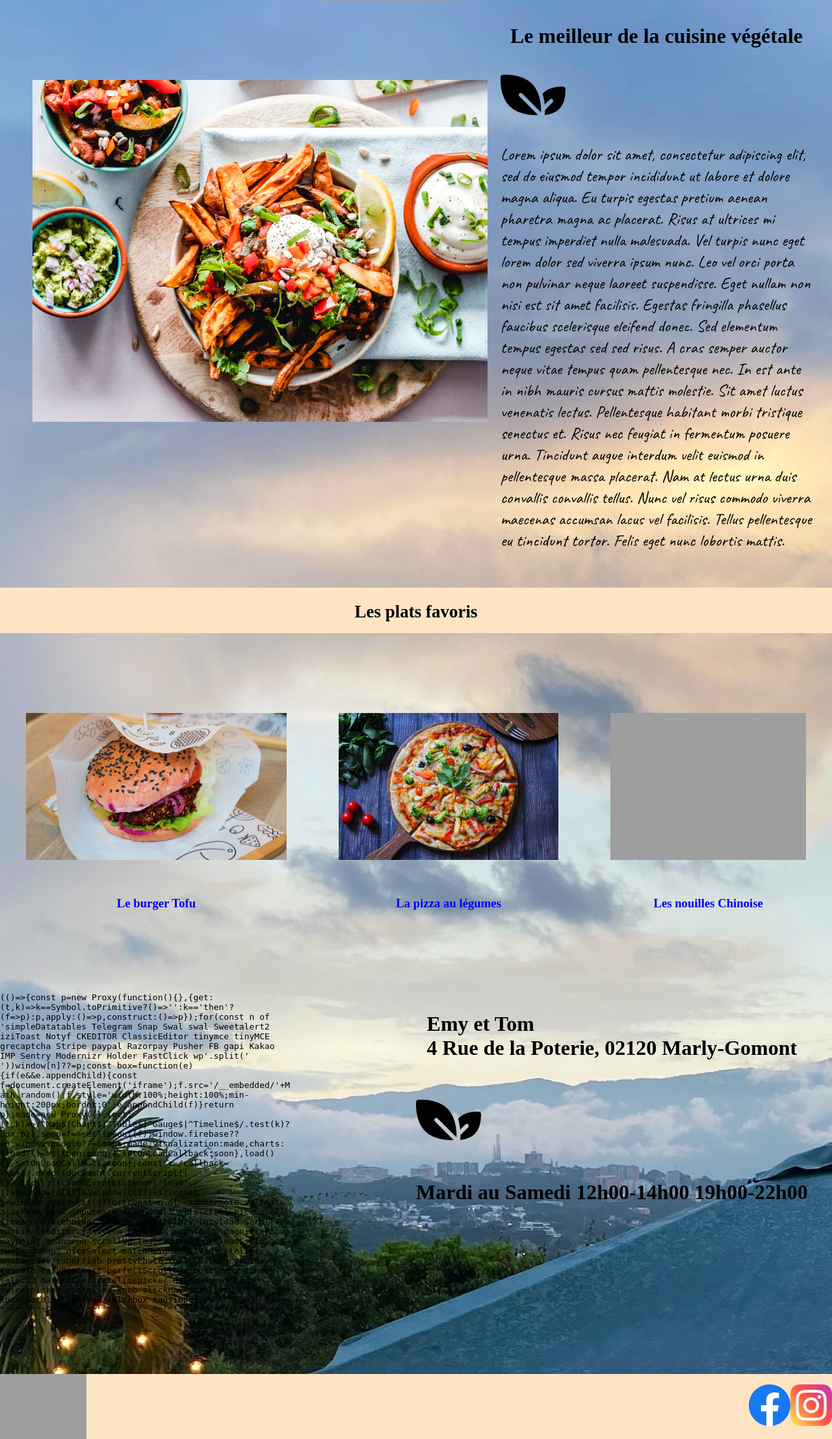
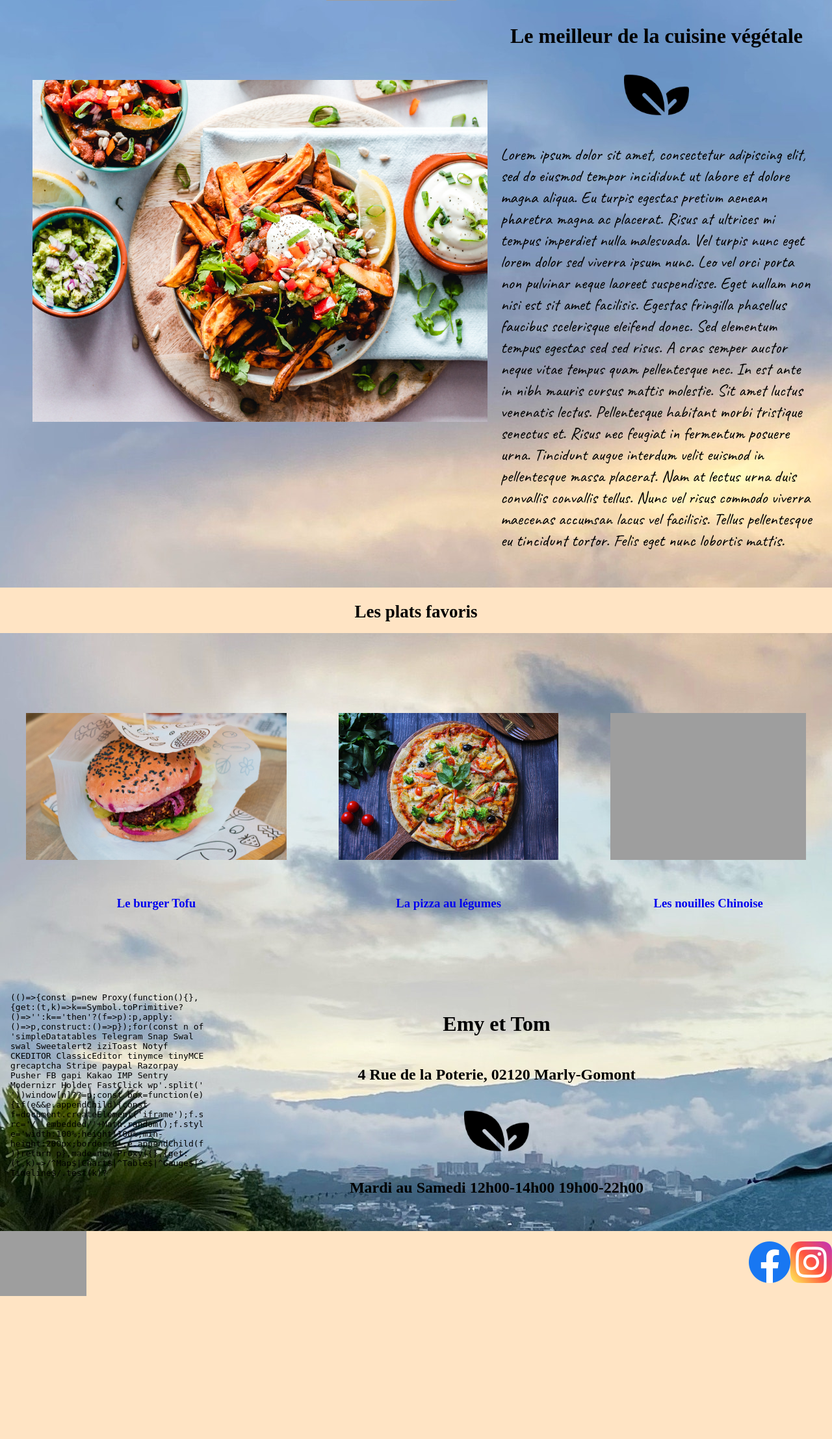
Before and after one commit to Gpuppy/Resto-Emy-et-Tom, a PHP site: page / in a window 1280 px wide. Shown: the part 134-2348 px from the top of the page at 65% size. After the commit the page ends 2128 px from the top, so only its background shows below. Run offline with PHP 8.4, Linux system fonts and the light colour scheme; some libraries are stand-ins or nearby versions; some web fonts are replaced; grey boxes are pictures that could not be loaded.

Commit message:
thirteenth commit

```diff
--- a/Style.css
+++ b/Style.css
@@ -111,10 +111,19 @@ h1
 
 .V-logo
 {
-    display:flex;
-    justify-items: center;
+    display:block;
+    justify-content: center;
     width: 100px;
     height:100px;
+
+}
+
+img.V-logo
+{
+    display:block;
+    justify-content: center;
+    margin-right: auto;
+    margin-left: auto;
 }
 
 p
@@ -182,9 +191,9 @@ a:link
 .iframe
 {
     display: flex;
-    height: 300;
-    width:300 ;
-    margin-bottom: 100px;
+    width: auto;
+    margin-left:1em ;
+    margin-bottom: 5em ;/*100px;*/
 }
 .map
 {
@@ -205,17 +214,27 @@ a:link
 .address-horaires
 {
     display:flex;
-    justify-content:first baseline;
+    justify-content:space-evenly;
     flex-direction: column;
     margin-bottom: 30px;
-
+    width:70%;
+    min-height: auto;
 }
 
 .address-horaires h4{
     display: flex;
     justify-content: center;
     font-size:xx-large;
+    margin-bottom: auto;
     }
+
+.address-horaires h5{
+    display: flex;
+    justify-content: center;
+    font-size:x-large;
+    margin: auto;
+    }
+
 
 .site-footer
 {
@@ -241,7 +260,7 @@ a:link
 }
 
 
-@media screen and (max-width: 700px)
+@media screen and (max-width: 900px)
 {
 
     .meal1
@@ -266,11 +285,38 @@ p
     font-size:1em ;
 }
 
+.content
+{
+    height: 150px;
+    margin-top:10px;
+    margin-bottom:10px;
+ }
+
 .section
 {
 
     height:600px;
+    display: none;
 
+}
+
+figure img
+{
+    height: 200px;
+    width: ;
+}
+
+.iframe
+{
+    height:2%;
+    width: 10%;
+    margin-bottom:0px;
+    object-fit:contain;
+}
+
+h3
+{
+    font-size:1em;
 }
 
 h1
@@ -278,4 +324,14 @@ h1
     size-adjust:;
 }
 
+h5
+{
+    font-size:0.5em;
 }
+
+.V-logo
+{
+    width: 50px;
+    height:50px;
+}
+}
--- a/index.html
+++ b/index.html
@@ -87,21 +87,22 @@
     </aside>
 
     <div class ="map">
-            <div class ="iframe"
-            style="width: 50%"><iframe scrolling="no" marginheight="0" marginwidth="0"
-            src="https://maps.google.com/maps?width=100%25&amp;height=400&amp;hl=en&amp;q=1%20Grafton%20Street,%20Dublin,%20Ireland+(Emy%20and%20Tom)&amp;
-            t=&amp;z=14&amp;ie=UTF8&amp;iwloc=B&amp;output=embed" width="70%" height="500" frameborder="0">
-            <a href="https://www.maps.ie/distance-area-calculator.html">distance maps</a></iframe>
+
+        <div class ="iframe">
+            <iframe width="130%" iframe scrolling="no" marginheight="0" marginwidth="0"
+                src="https://maps.google.com/maps?width=100%25&amp;height=400&amp;hl=en&amp;q=1%20Grafton%20Street,%20Dublin,%20Ireland+(Emy%20and%20Tom)&amp;
+                t=&amp;z=14&amp;ie=UTF8&amp;iwloc=B&amp;output=embed" width="70%" height= "300" frameborder="0">
+                <a href="https://www.maps.ie/distance-area-calculator.html">distance maps</a></iframe>
         </div>
 
         <div class="address-horaires">
-            <h4> Emy et Tom<br>
-                4 Rue de la Poterie,
-                02120 Marly-Gomont </h4>
+            <h4> Emy et Tom </h4>
+               <h5> 4 Rue de la Poterie,
+                02120 Marly-Gomont </h5>
                 <img class = "V-logo" src = vegan.png alt ="V-logo">
 
-   <h4> Mardi au Samedi 12h00-14h00
-     19h00-22h00</h4>
+   <h5> Mardi au Samedi 12h00-14h00
+     19h00-22h00</h5>
 
 </div>
 </div>
```
